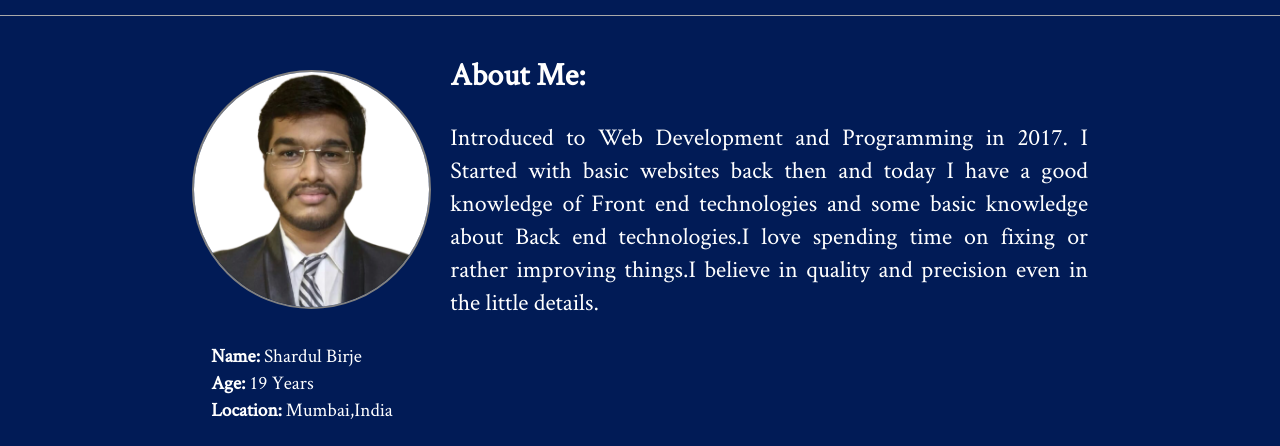
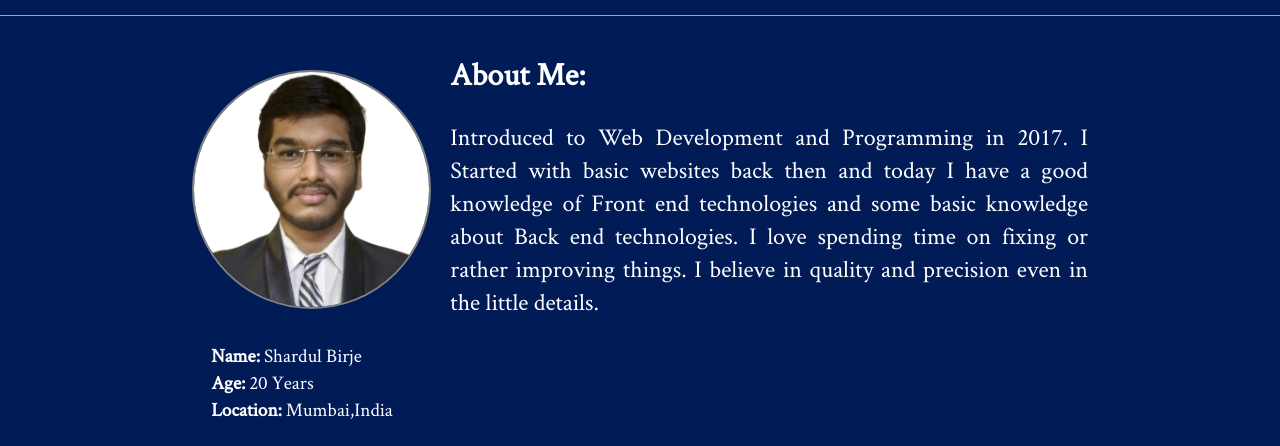
Before and after one commit to shardul-b/Portfolio, a plain HTML site: page index.html in a window 1280 px wide. Shown: the part 900-1346 px from the top of the page. Drawn offline with nearby package versions, Linux system fonts and the light colour scheme.

Commit message:
Updated Projects, formatting and code for age

```diff
--- a/index.html
+++ b/index.html
@@ -4,7 +4,7 @@
 	<meta charset="UTF-8">
 	<title>Shardul Birje</title>
 	<meta name="description" content="I'm Shardul Birje, a MERN Stack Developer">
-	<meta name="keywords" content="Shardul Birje, Online Portfolio, Web Developer, MERN Stack Developer, Resume, JavaScript, React, CV">
+	<meta name="keywords" content="Shardul Birje, Online Portfolio, Web Developer, MERN Stack Developer, Resume, JavaScript, React, CV, Front End Developer, Full Stack Developer">
 	<meta name=”robots” content="index, follow">
 	<meta name="viewport" content="width=device-width, user-scalable=no, initial-scale=1.0, maximum-scale=1.0, minimum-scale=1.0">
 	<link rel="apple-touch-icon" sizes="180x180" href="./apple-touch-icon.png">
@@ -58,7 +58,7 @@
 					<div class="about-desktop">
 						<h3 class="about-title">About Me:</h3>
 						<span class="about">
-							Introduced to Web Development and Programming in 2017. I Started with basic websites back then and today I have a good knowledge of Front end technologies and some basic knowledge about Back end technologies.I love spending time on fixing or rather improving things.I believe in quality and precision even in the little details.
+							Introduced to Web Development and Programming in 2017. I Started with basic websites back then and today I have a good knowledge of Front end technologies and some basic knowledge about Back end technologies. I love spending time on fixing or rather improving things. I believe in quality and precision even in the little details.
 						</span>
 					</div>
 
@@ -69,7 +69,7 @@
 						<span class="title">Name:</span><span class="details-name"> Shardul Birje</span>
 					</div>
 					<div class="detail flex">
-						<span class="title">Age:</span><span class="age">19 Years</span>
+						<span class="title">Age:</span><span class="age"><!-- 20 Years --></span>
 					</div>
 					<div class="detail flex">
 						<span class="title">Location:</span><span class="location">Mumbai,India</span>
@@ -79,7 +79,7 @@
 				<div class="about-section">
 					<h3 class="about-title">About Me:</h3>
 					<span class="about">
-						Introduced to Web Development and Programming in 2017.I Started with basic websites back then and today I have a good knowledge of Front end technologies and some basic knowledge about Back end technologies.I love spending time on fixing or rather improving things.I believe in quality and precision even in the little details.
+						Introduced to Web Development and Programming in 2017. I Started with basic websites back then and today I have a good knowledge of Front end technologies and some basic knowledge about Back end technologies. I love spending time on fixing or rather improving things. I believe in quality and precision even in the little details.
 					</span>
 					<!--Temporarily Removed <a href="./Resume.pdf" target='_blank'> <span class="resume-link">Download My Resume</span></a> -->
 				</div>
--- a/script.js
+++ b/script.js
@@ -27,12 +27,13 @@ const projects_info={
 		link:'https://github.com/shardul-b/ConFusion',
 		completed:false
 	},
-	login:{
-		name:'Login Page',
-		image:'./Images/login.jpg',
-		link:'https://github.com/shardul-b/Login-Page',
-		completed:true
+	ecom:{
+		name:'E-commerce Website',
+		image:'./Images/Ecom.png',
+		link:'https://github.com/shardul-b/E-Commerce',
+		completed:true,
 	},
+
 	wa:{
 		name:'WhatsApp UI Clone',
 		completed:false,
@@ -40,6 +41,12 @@ const projects_info={
 		link:'https://github.com/shardul-b/Whatsapp-clone'
 	}
 }
+/*login:{
+		name:'Login Page',
+		image:'./Images/login.jpg',
+		link:'https://github.com/shardul-b/Login-Page',
+		completed:true
+	},*/
 const projects_creator=()=>{
 	for (let i in projects_info){
 		const card=creator('div');
@@ -71,10 +78,10 @@ const projects_creator=()=>{
 const skillsInfo={
 	HTML:9.2,
 	CSS:9,
-	JavaScript:8,
-	PHP:5,
+	JavaScript:8.5,
+	PHP:6,
 	SQL:6,
-	MongoDb:6,
+	MongoDb:5,
 	NodeJS:6,
 	React:7,
 	ExpressJS:6,
@@ -120,13 +127,6 @@ const scroller={
 	'4':'projects',
 	'5':'footer'
 };
-//IIFE for creating projects section,skills section and scroll logic
-(()=>{
-	projects_creator()
-	skills_creator();
-	AOS.init();
-	scroll();
-})();
 //For Scrolling via dots
 function scroll(){
 	for(let i in scroller){
@@ -136,3 +136,25 @@ function scroll(){
 		})
 	}
 }
+// Sets age automatically
+const age=()=>{
+	// Get Current Date
+	let date=new Date();
+	let today_date=date.getDate();
+	let month=date.getMonth()+1;
+	let year=date.getFullYear();
+	//Check if birthdate has already passed
+	if(today_date>=15 && month>=10){
+		classes('age')[0].innerText=`${year-2000} Years`;
+	}else{
+		classes('age')[0].innerText=`${year-2000-1} Years`
+	}
+}
+//IIFE for creating projects section,skills section and scroll logic
+(()=>{
+	projects_creator()
+	skills_creator();
+	AOS.init();
+	scroll();
+	age();
+})();
--- a/style.css
+++ b/style.css
@@ -88,7 +88,7 @@ span{
 	width:2em;
 	height: 2em;
 }
-/*Top Completed for Mobile*/
+/*Top for Mobile*/
 .top{
 	height:100vh;
 	background-color: #FFF;
@@ -167,7 +167,7 @@ h1{
 	justify-content: center;
 }
 .about-section{
-	padding:0.3em 0;
+	padding:1.5em 0;
 }
 .about-title{
 	margin:0;
@@ -292,6 +292,10 @@ h1{
 	border-radius: 5px;
 	margin-bottom:1em;
 	height:12em;
+}
+.card:hover{
+	cursor: pointer;
+	box-shadow: 0px 0px 15px 3px #555;
 }
 .card-overlay{
 	height:15%;
@@ -508,7 +512,7 @@ footer .container{
 	}
 	/*Footer*/
 	footer{
-		height:60vh;
+		height:50vh;
 	}
 	footer .container{
 		padding: 1em 0;
```
Also changed, not shown: Images/Ecom.jpg (added), Images/Ecom.png (added), 1 other file.
